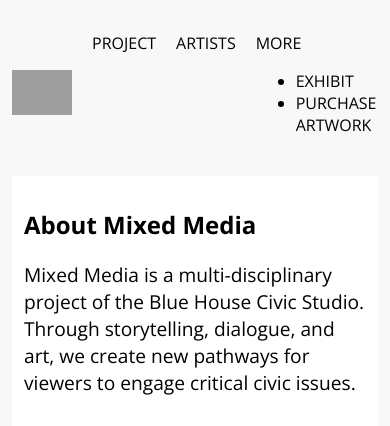
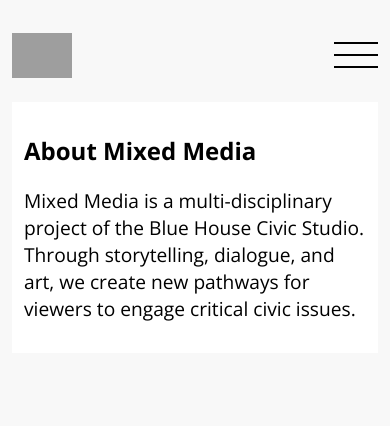
Before and after one commit to Civic-Studio/issue2.mxd.media, a Flask app: page /about in a window 390 px wide. Shown: the top 426 px of the page. Run offline with Flask 2, Linux system fonts and the light colour scheme; grey boxes are pictures that could not be loaded.

Commit message:
Mobile navigation

```diff
--- a/src/static/stylesheet-4.css
+++ b/src/static/stylesheet.css
@@ -541,7 +541,6 @@ figcaption.side-by-side {
 /* Nav */
 nav {
 	margin-top: 20px;
-    display: flex;
     justify-content: space-between;
     margin-bottom: 10px;
     align-items: center;
@@ -552,7 +551,13 @@ nav img {
 	height: 45px;
 }
 
-nav .menu-container {
+nav.desktop .menu-container {
+	display: flex;
+    flex-flow: row;
+    justify-content: space-between;
+}
+
+nav.mobile .menu-container {
 	display: flex;
     flex-flow: row;
     justify-content: space-between;
@@ -565,6 +570,81 @@ nav a {
 	font-weight: 200;
 	padding: 0 0 0 20px;
 }
+
+/* Desktop Nav */
+@media screen and (min-width: 800px) {
+	nav.mobile {
+		display: none;
+	}
+	nav.desktop {
+		display: flex;
+	}
+}
+
+/* Mobile Nav */
+@media screen and (max-width: 800px) {
+	nav.mobile {
+		display: flex;
+	}
+
+	nav.desktop {
+		display: none;
+	}
+
+	#hamburger {
+		width: 44px;
+		display: block;
+		cursor: pointer;
+	}
+
+	#hamburger span {
+		cursor: pointer;
+	}
+
+	#hamburger span {
+		max-width: 100%;
+	  	height: 2px;
+	  	background-color: black;
+	  	margin: 10px 0;
+	  	display: block;
+	}
+
+	#hamburger.open span:nth-child(1) {
+		transform: rotate(135deg);
+		-webkit-transform: rotate(135deg);
+		-moz-transform: rotate(135deg);
+	  	-o-transform: rotate(135deg);
+	  	margin: -2px 0;
+	}
+
+	#hamburger.open span:nth-child(2) {
+		transform: rotate(-135deg);
+		-webkit-transform: rotate(-135deg);
+		-moz-transform: rotate(-135deg);
+	  	-o-transform: rotate(-135deg);
+	  	margin: -2px 0;
+	}
+
+	#hamburger.open span:nth-child(3) {
+		display: none;
+	}
+
+	#menu {
+		position: absolute;
+	    right: 12px;
+	    z-index: 9;
+	    background-color: #f8f8f8;
+	    padding: 20px 20px 10px 0;
+	    list-style: none;
+	    line-height: 45px;
+	    margin-top: 25px;
+	}
+
+	#menu.hidden {
+		display: none;
+	}
+}
+
 
 /* Essay Nav */
 
--- a/src/templates/includes/components/head-tag.html
+++ b/src/templates/includes/components/head-tag.html
@@ -1,5 +1,5 @@
 <meta name="viewport" content="width=device-width, initial-scale=1">
-<link rel="stylesheet" type="text/css" href="{{ url_for('main.static', filename='stylesheet-11.min.css') }}">
+<link rel="stylesheet" type="text/css" href="{{ url_for('main.static', filename='stylesheet.css') }}">
 
 {% if request.script_root in ('/essay', '/gallery')  %}
 	<script src="https://unpkg.com/vue/dist/vue.js"></script>
--- a/src/templates/includes/components/nav.html
+++ b/src/templates/includes/components/nav.html
@@ -1,14 +1,49 @@
-<nav>
+<nav class="desktop">
 	<img src="https://cdn.mxd.media/partners/mm.png">
 	<div class="menu-container">
 		<a href="/">Project</a>
 		<a href="/artists">Artists</a>
-		<a>
+		<a href="/exhibit">Exhibit</a>
+		<a href="/purchase">Purchase Artwork</a>
+		<span>
 			More
 			<ul>
-				<li>Exhibit</li>
-				<li>Purchase Artwork</li>
+				<li><a href="/exhibit">Exhibit</a></li>
+				<li><a href="/purchase">Purchase Artwork</a></li>
 			</ul>
-		</a>
+		</span>
 	</div>
 </nav>
+<nav class="mobile">
+	<img src="https://cdn.mxd.media/partners/mm.png">
+	<div>
+		<span id="hamburger">
+			<span></span>
+			<span></span>
+			<span></span>
+		</span>
+		<ul id="menu" class="hidden">
+			<li>
+				<a href="/">Project</a>
+			</li>
+			<li>
+				<a href="/artists">Artists</a>
+			</li>
+			<li>
+				<a href="/exhibit">Exhibit</a>
+			</li>
+			<li>
+				<a href="/purchase">Purchase Artwork</a>
+			</li>
+		</ul>
+	</div>
+</nav>
+
+<script type="text/javascript">
+	var hamburger = document.getElementById('hamburger');
+	var menu = document.getElementById('menu');
+	hamburger.onclick = function(e) {
+		menu.classList.toggle('hidden');
+		hamburger.classList.toggle('open')
+	}
+</script>
```
